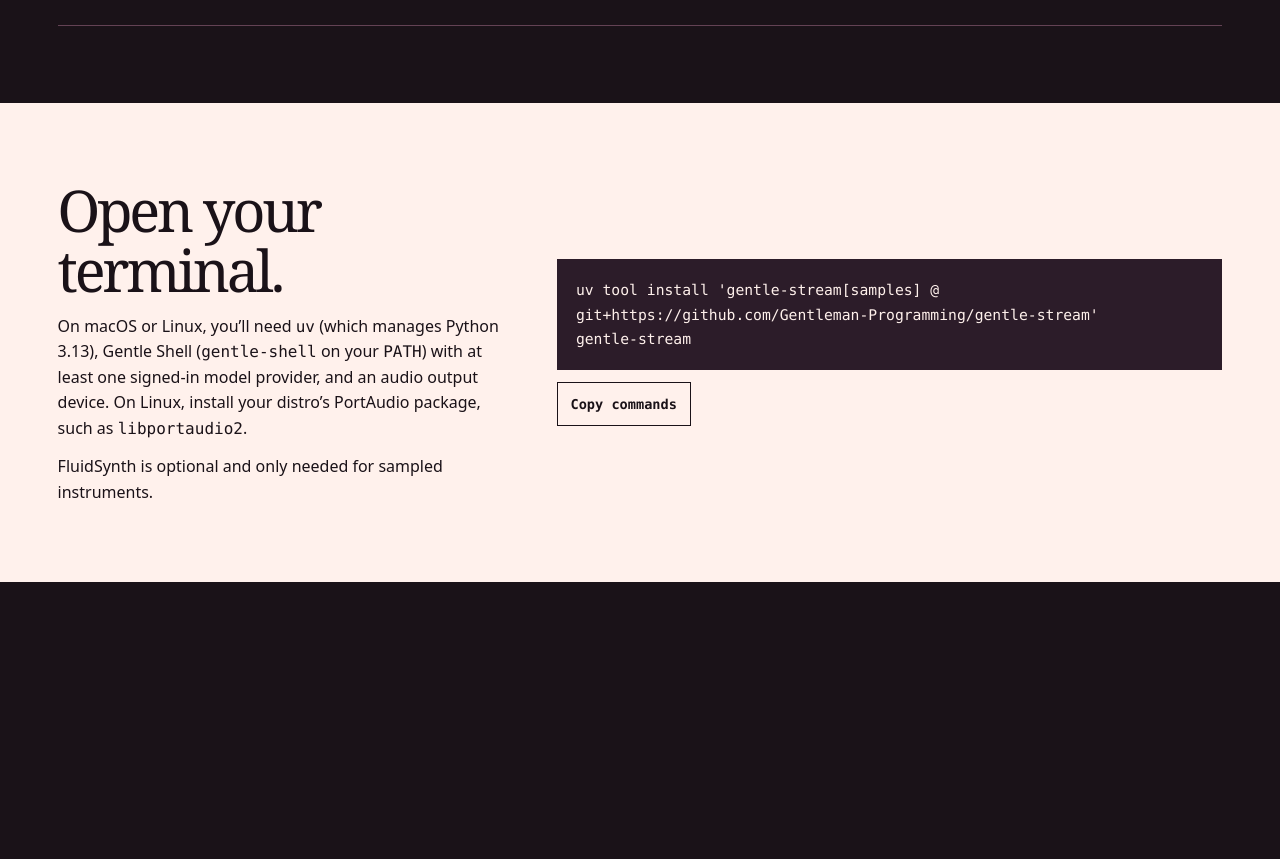
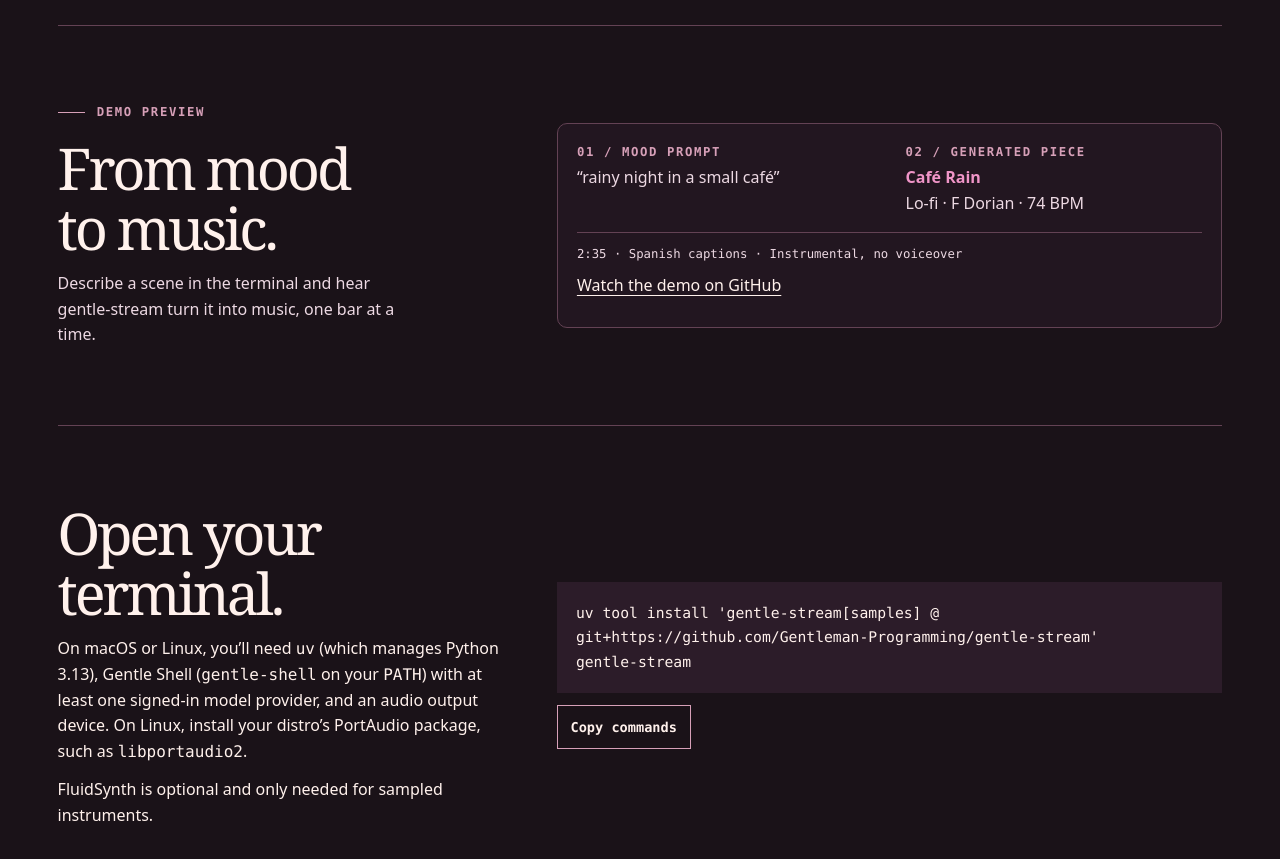
Before and after one commit to Gentleman-Programming/gentle-stream, a plain HTML site: page web/index.html in a window 1280 px wide. Shown: the part 753-1612 px from the top of the page. Before the commit the page ends 1335 px from the top, so only its background shows below. Drawn offline with Linux system fonts and the light colour scheme.

Commit message:
feat(web): add the Café Rain demo preview

```diff
--- a/web/index.html
+++ b/web/index.html
@@ -13,6 +13,7 @@
     <span class="wordmark"><span aria-hidden="true">◉</span> gentle-stream</span>
     <nav class="page-nav" aria-label="On this page">
       <a href="#player">See the player</a>
+      <a href="#demo">Demo</a>
       <a href="#install">Install</a>
     </nav>
   </header>
@@ -49,6 +50,30 @@
       </li>
     </ol>
 
+    <section class="container demo" id="demo" aria-labelledby="demo-title" tabindex="-1">
+      <div>
+        <p class="room-label">Demo preview</p>
+        <h2 id="demo-title">From mood to music.</h2>
+        <p class="demo-copy">Describe a scene in the terminal and hear gentle-stream turn it into music, one bar at a time.</p>
+      </div>
+      <figure class="demo-preview">
+        <dl class="demo-stages">
+          <div>
+            <dt>01 / Mood prompt</dt>
+            <dd><q>rainy night in a small café</q></dd>
+          </div>
+          <div>
+            <dt>02 / Generated piece</dt>
+            <dd><strong>Café Rain</strong>Lo-fi · F Dorian · 74 BPM</dd>
+          </div>
+        </dl>
+        <figcaption>
+          <p>2:35 · Spanish captions · Instrumental, no voiceover</p>
+          <a href="https://github.com/Gentleman-Programming/gentle-stream/tree/feat/cross-platform-integration#demo" target="_blank" rel="noopener">Watch the demo on GitHub</a>
+        </figcaption>
+      </figure>
+    </section>
+
     <section class="install-band" id="install" aria-labelledby="install-title" tabindex="-1">
       <div class="container install-layout">
         <div>
--- a/web/styles.css
+++ b/web/styles.css
@@ -187,11 +187,88 @@ h1 em {
   margin: 0;
 }
 
+.demo {
+  display: grid;
+  grid-template-columns: minmax(0, 1fr) minmax(0, 1.45fr);
+  align-items: center;
+  gap: 1rem 2.5rem;
+  margin-block-end: clamp(2.25rem, 6vw, 5.5rem);
+  scroll-margin-block-start: 1rem;
+}
+
+.demo h2 {
+  margin: 0;
+  font: 400 clamp(2.2rem, 4.5vw, 4.4rem)/1.05 Georgia, serif;
+  letter-spacing: -0.055em;
+  text-wrap: balance;
+}
+
+.demo .demo-copy {
+  max-width: 37ch;
+  margin: 0.8rem 0 0;
+  color: var(--soft-text);
+}
+
+.demo .demo-preview {
+  margin: 0;
+  border: 1px solid var(--rule);
+  border-radius: 10px;
+  padding: 1.2rem;
+  background: #221620;
+}
+
+.demo .demo-stages {
+  display: grid;
+  grid-template-columns: repeat(2, minmax(0, 1fr));
+  gap: 1rem 2rem;
+  margin: 0;
+}
+
+.demo dt {
+  margin-block-end: 0.2rem;
+  color: var(--muted-rose);
+  font: 700 0.77rem/1.5 var(--mono);
+  letter-spacing: 0.13em;
+  text-transform: uppercase;
+}
+
+.demo dd {
+  margin: 0;
+  color: var(--soft-text);
+}
+
+.demo dd strong {
+  display: block;
+  color: var(--rose);
+}
+
+.demo figcaption {
+  margin-block-start: 1rem;
+  border-block-start: 1px solid var(--rule);
+  padding-block-start: 0.75rem;
+  color: var(--soft-text);
+}
+
+.demo figcaption p {
+  margin: 0;
+  font: 0.77rem/1.5 var(--mono);
+}
+
+.demo figcaption a {
+  display: inline-flex;
+  align-items: center;
+  min-height: 44px;
+  color: var(--cream);
+}
+
+@media (max-width: 57rem) {
+  .demo,
+  .demo .demo-stages {
+    grid-template-columns: minmax(0, 1fr);
+  }
+}
+
 .install-band {
-  color-scheme: light;
-  background: var(--cream);
-  color: var(--plum);
-  padding-block: clamp(2rem, 6vw, 5rem);
   outline-offset: -4px;
 }
 
@@ -200,6 +277,8 @@ h1 em {
   grid-template-columns: minmax(0, 1fr) minmax(0, 1.45fr);
   align-items: center;
   gap: 1rem 2.5rem;
+  border-block-start: 1px solid var(--rule);
+  padding-block: clamp(2rem, 6vw, 5rem);
 }
 
 .install-band h2 {
@@ -235,7 +314,7 @@ code {
 .copy-tools button {
   min-height: 44px;
   margin-block-start: 0.75rem;
-  border: 1px solid var(--plum);
+  border: 1px solid var(--muted-rose);
   padding: 0.45rem 0.8rem;
   background: transparent;
   color: inherit;
@@ -244,7 +323,7 @@ code {
 }
 
 .copy-tools button:hover {
-  background: #f7d9e6;
+  background: #2c1c29;
 }
 
 .copy-tools [role='status'] {
```
Also changed, not shown: 1 other file.
